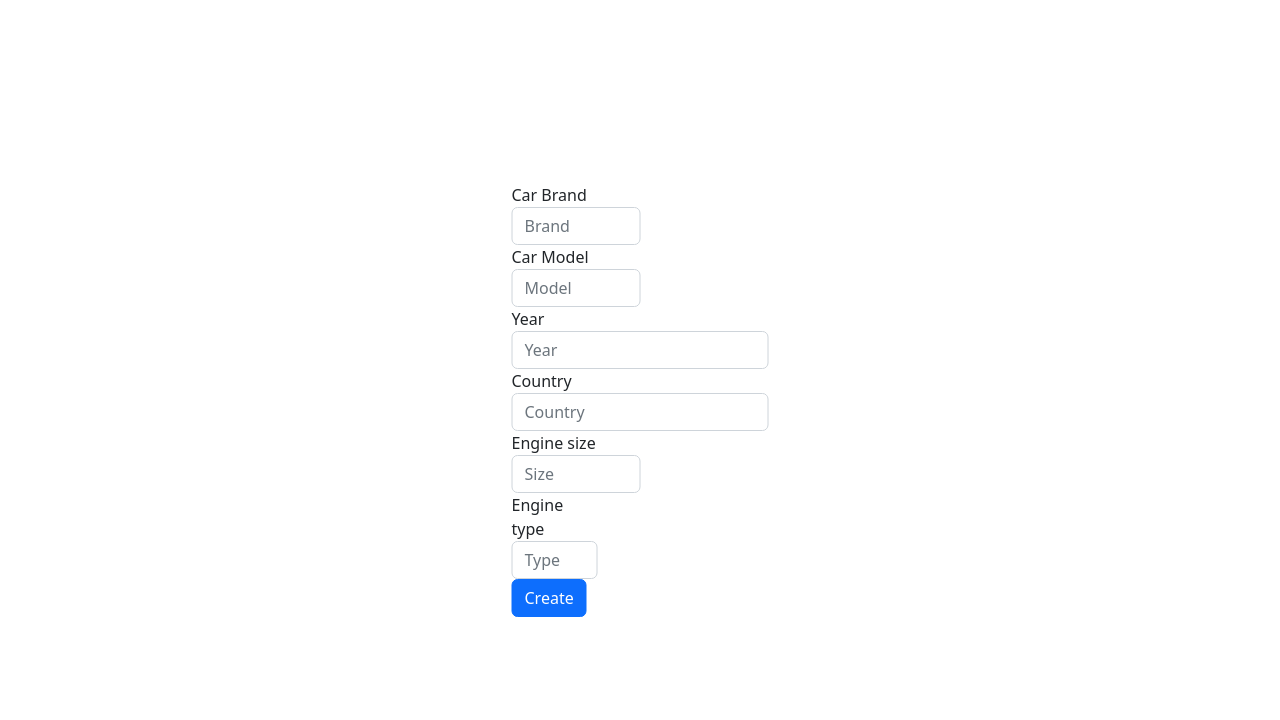
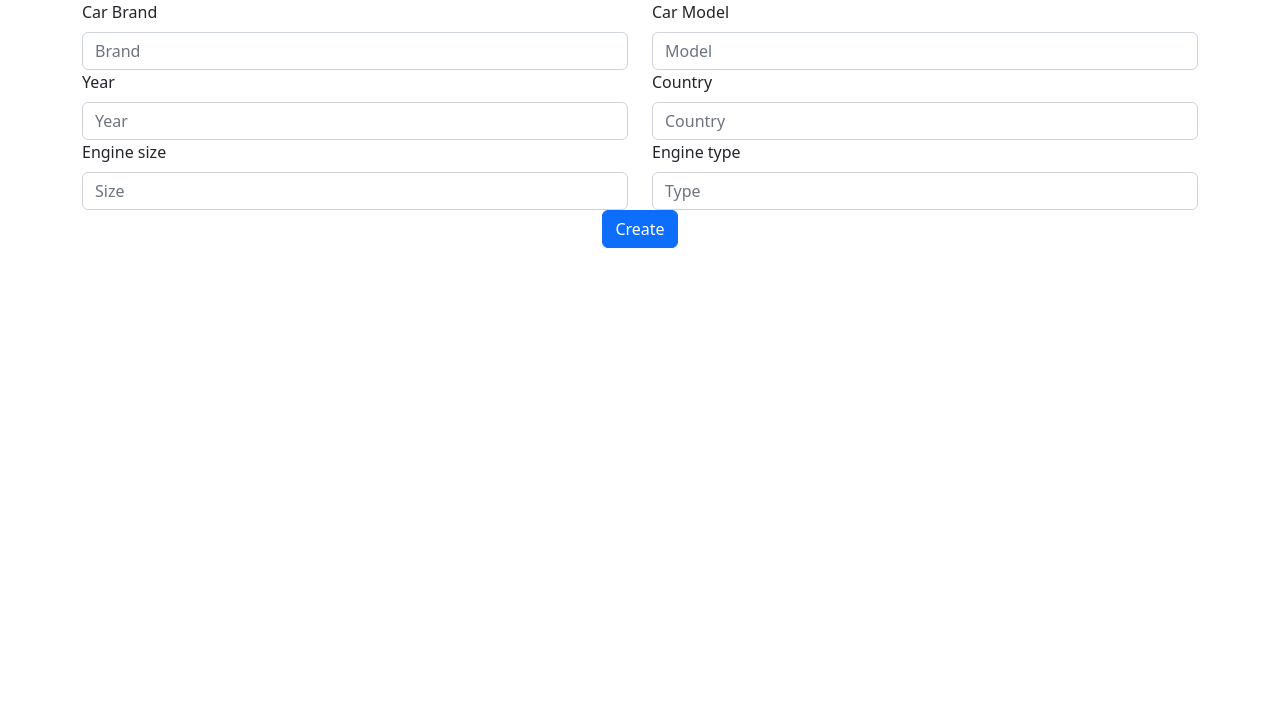
Before and after one commit to stas-dubina/piecars, a plain HTML site: page create.html in a window 1280 px wide. Drawn offline with nearby package versions, Linux system fonts and the light colour scheme.

Commit message:
new form

```diff
--- a/create.html
+++ b/create.html
@@ -1,5 +1,6 @@
 <!doctype html>
 <html lang="ru">
+
 <head>
     <meta charset="UTF-8">
     <meta name="viewport" content="width=device-width, initial-scale=1">
@@ -8,44 +9,48 @@
     <script src="https://kit.fontawesome.com/070ae587ea.js" crossorigin="anonymous"></script>
 </head>
 <style>
-.new-car {
-    padding: 100px;
-  position: fixed; top: 50%; left: 50%;
-  -webkit-transform: translate(-70%, -70%);
-  -ms-transform: translate(-70%, -70%);
-  transform: translate(-50%, -50%);
+    .btn {
+    margin: 0 auto;
+    display: block;
     }
 </style>
 <body>
-    <form class="new-car">
-        <div class="form-row">
-          <div class="form-group col-md-6">
-            <label for="inputcar">Car Brand</label>
+    <div class="container">
+        <form>
+            <div class="row">
+                <div class="col-md-6">
+                    <label for="inputcar" class="form-label">Car Brand</label>
                     <input type="text" class="form-control" id="inputcar" placeholder="Brand">
                 </div>
-          <div class="form-group col-md-6">
-            <label for="inputmodel">Car Model</label>
+                <div class="col-md-6">
+                    <label for="inputmodel" class="form-label">Car Model</label>
                     <input type="text" class="form-control" id="inputmodel" placeholder="Model">
                 </div>
             </div>
-        <div class="form-group">
-          <label for="inputyear">Year</label>
+            <div class="row">
+            <div class="col-md-6">
+                <label for="inputyear" class="form-label">Year</label>
                 <input type="text" class="form-control" id="inputyear" placeholder="Year">
             </div>
-        <div class="form-group">
-          <label for="inputcountry">Country</label>
+            <div class="col-md-6">
+                <label for="inputcountry" class="form-label">Country</label>
                 <input type="text" class="form-control" id="inputcountry" placeholder="Country">
             </div>
-        <div class="form-row">
-          <div class="form-group col-md-6">
-            <label for="inputsize">Engine size</label>
+        </div>
+        <div class="row">
+            <div class="col-md-6">
+                    <label for="inputsize" class="form-label">Engine size</label>
                     <input type="text" class="form-control" id="inputsize" placeholder="Size">
                 </div>
-          <div class="form-group col-md-4">
-            <label for="inputtype">Engine type</label>
+                <div class="col-md-6">
+                    <label for="inputtype" class="form-label">Engine type</label>
                     <input type="text" class="form-control" id="inputtype" placeholder="Type">
                 </div>
             </div>
+        </div>
+        <div class="col">
             <button type="submit" class="btn btn-primary">Create</button>
+        </div>
         </form>
+    </div>
 </body>
```
Lines whose indentation alone changed are shown as unchanged.
